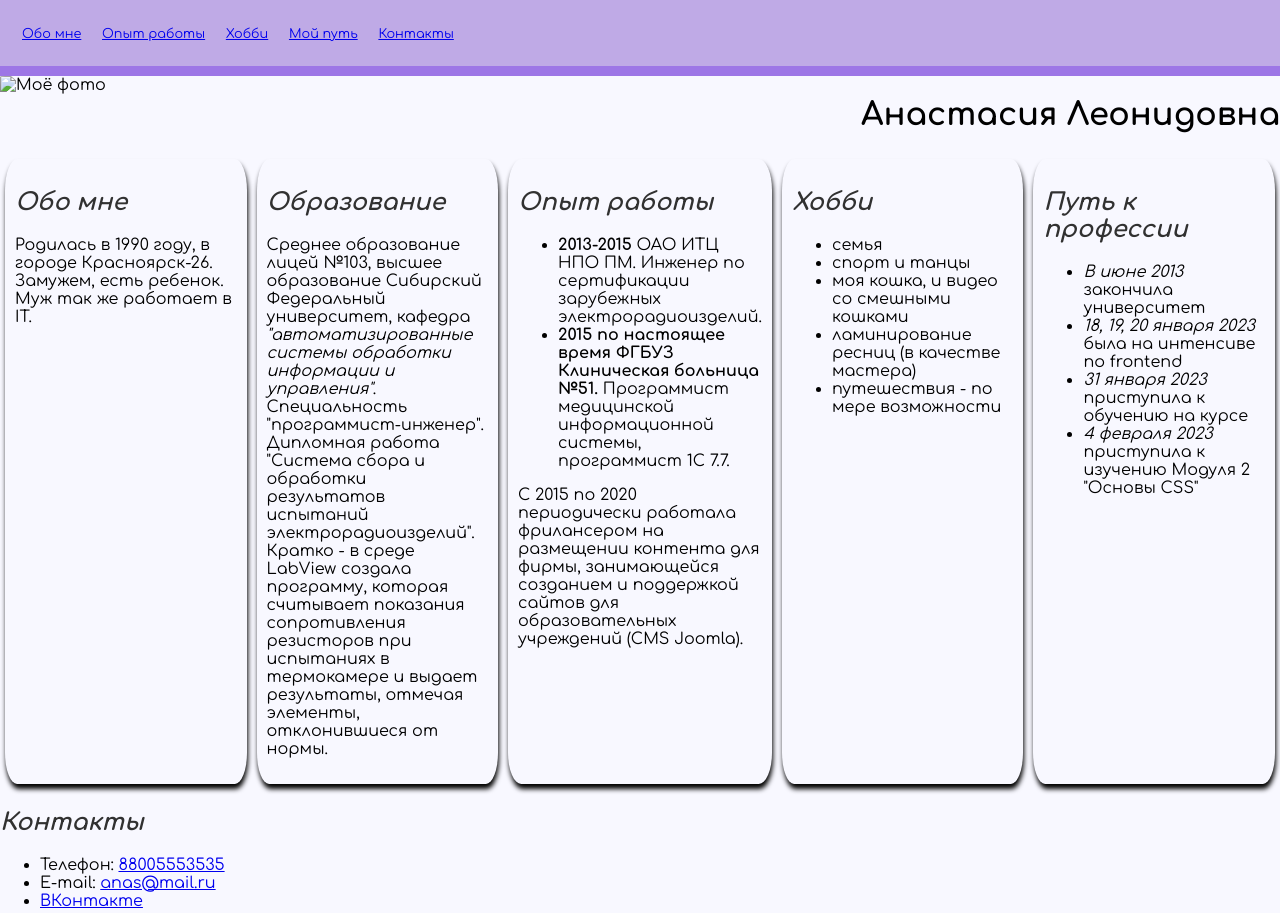
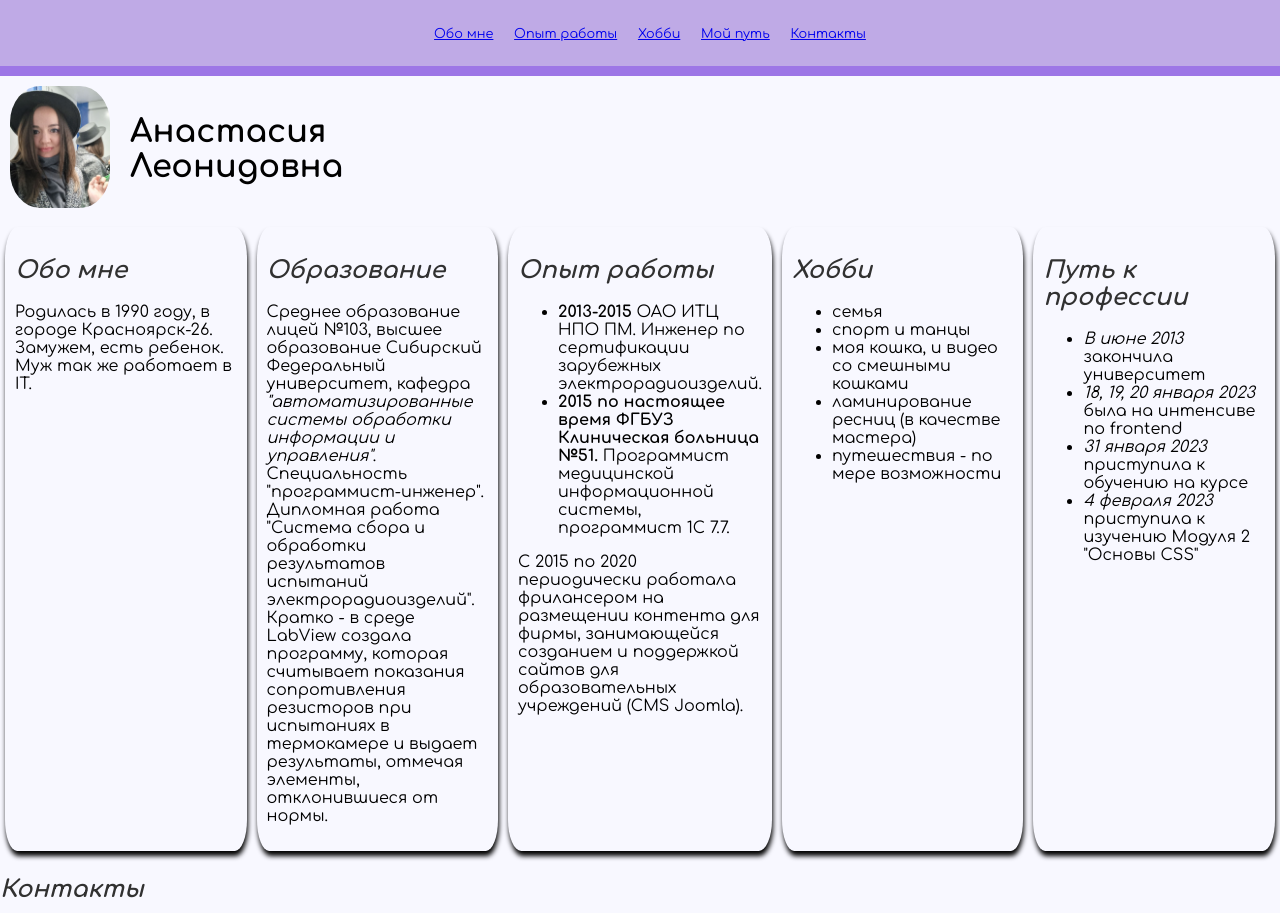
Before and after one commit to AnastasiaLeo/rep-1, a plain HTML site: page index.html in a window 1280 px wide. Shown: the top 913 px of the page. Drawn offline with Linux system fonts and the light colour scheme.

Commit message:
Add files via upload

```diff
--- a/css/main.css
+++ b/css/main.css
@@ -4,25 +4,34 @@
 } */
 
 body {
+    width: 100%;
     background-color: ghostwhite;
     margin: 0px;
     padding: 0px;
     font-family: "Comfortaa", "Arial";
 }
 
+/*.header {
+    display: flex;
+    justify-content: flex-end;
+    align-items: stretch;
+}*/
+
 .header__containernav{
     background-color: rgb(191, 170, 230);
+    width: 100%;
     border: solid;
     padding: 10px;
     border-width: 0px 0px 10px 0px;
     border-color: rgb(157, 118, 230);
-    align-items: end;
+
 }
 
 .introimage {
     display: flex;
-    justify-content: space-between;
-
+    justify-content: flex-start;
+    padding: 10px 10px;
+    align-items: center;
 }
 
 .container {
@@ -44,15 +53,13 @@ body {
 }
 
 .img__img {
-    max-width: 300px;
-    border-radius: 5%;
-    border-style: dotted;
-    border-width: 20px;
+    max-width: 100px;
+    border-radius: 30%;
     border:rgba(79, 17, 252, 0.3)
 }
 
-h1 {
-    text-align: center;
+.introimage__h1 {
+    margin: 0 20px;
 }
 
 h2 {
@@ -64,6 +71,7 @@ h2 {
     list-style: none;
     margin: 10px 0;
     padding: 4px;
+    text-align: center;
 }
 
 .nav_link {
--- a/index.html
+++ b/index.html
@@ -26,8 +26,8 @@
         </header>
         <main>
             <div class="introimage">
-                <div><img src="img/img_me.jp" alt="Моё фото" class="img__img"></div>
-                <div class="introimage__h1"><h1>Анастасия Леонидовна</h1></div>
+                <div><img src="img/img_me.jpg" alt="Моё фото" class="img__img"></div>
+                <div class="introimage__h1"><h1>Анастасия<br>Леонидовна</h1></div>
             </div>
             <div class="container">
                 <div class="container__container">
```
